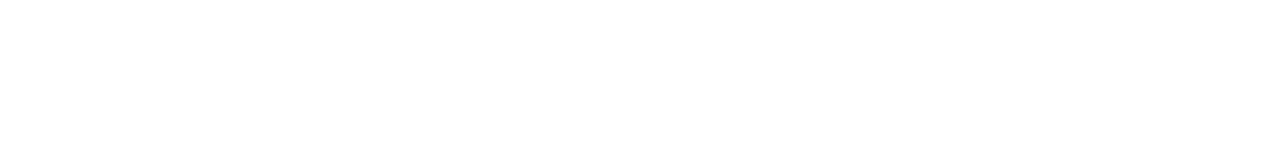
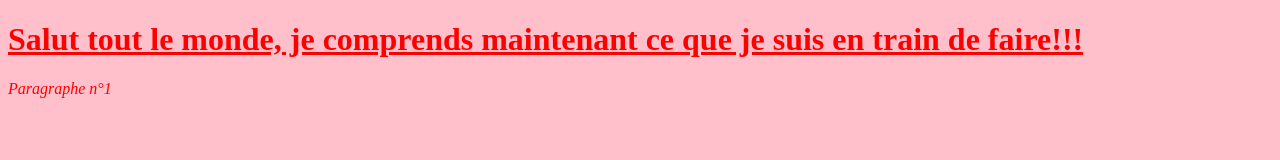
Before and after one commit to Dominirai/monProjetRR, a plain HTML site: page index.html in a window 1280 px wide. Drawn offline with Linux system fonts and the light colour scheme.

Commit message:
ajout rose index.html

```diff
--- a/index.html
+++ b/index.html
@@ -6,8 +6,8 @@
 </head>
 <style type="text/css">
 body{
-background-color: #349db;
-color: white;
+background-color: pink;
+color: red;
 }
 </style>
 <body>
```
